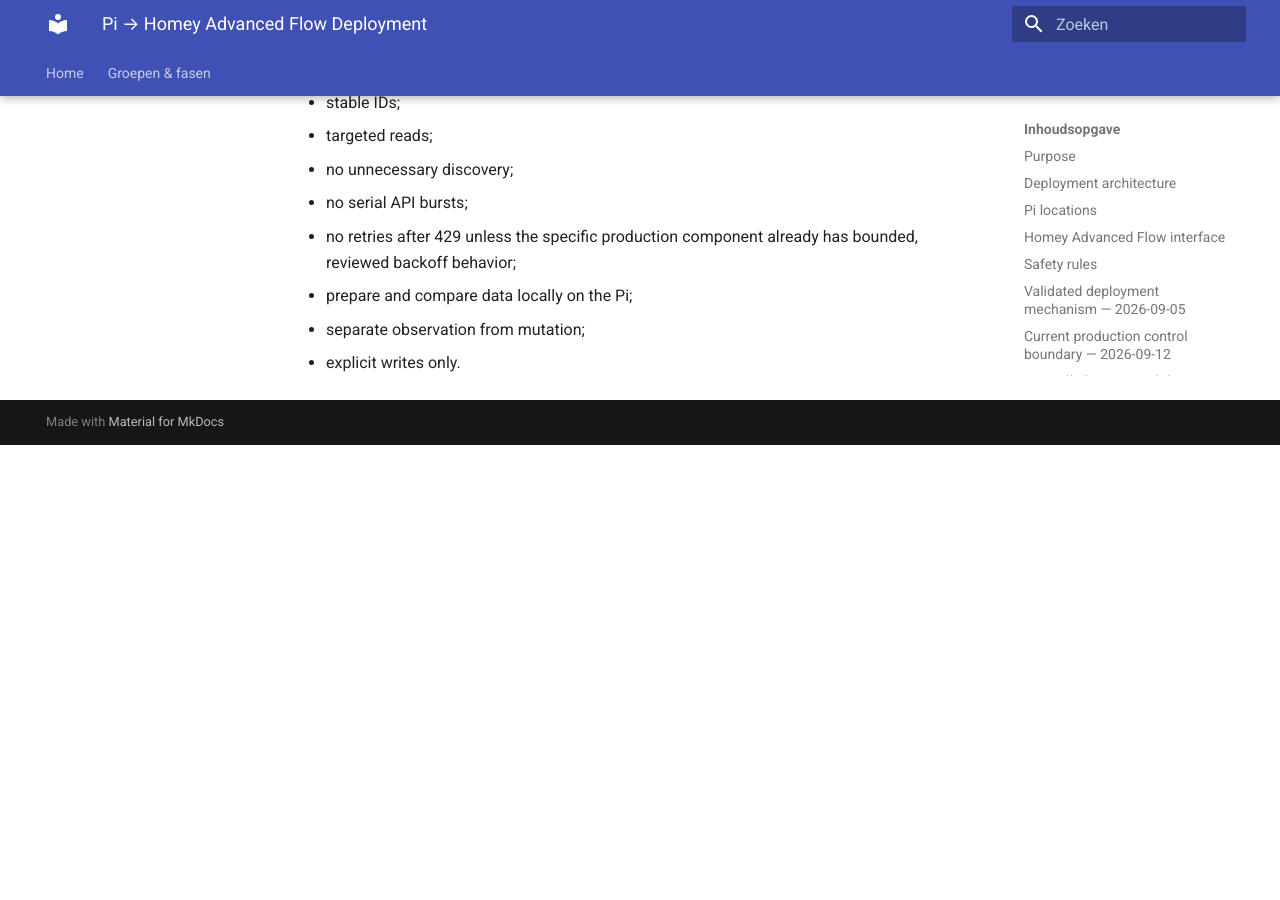
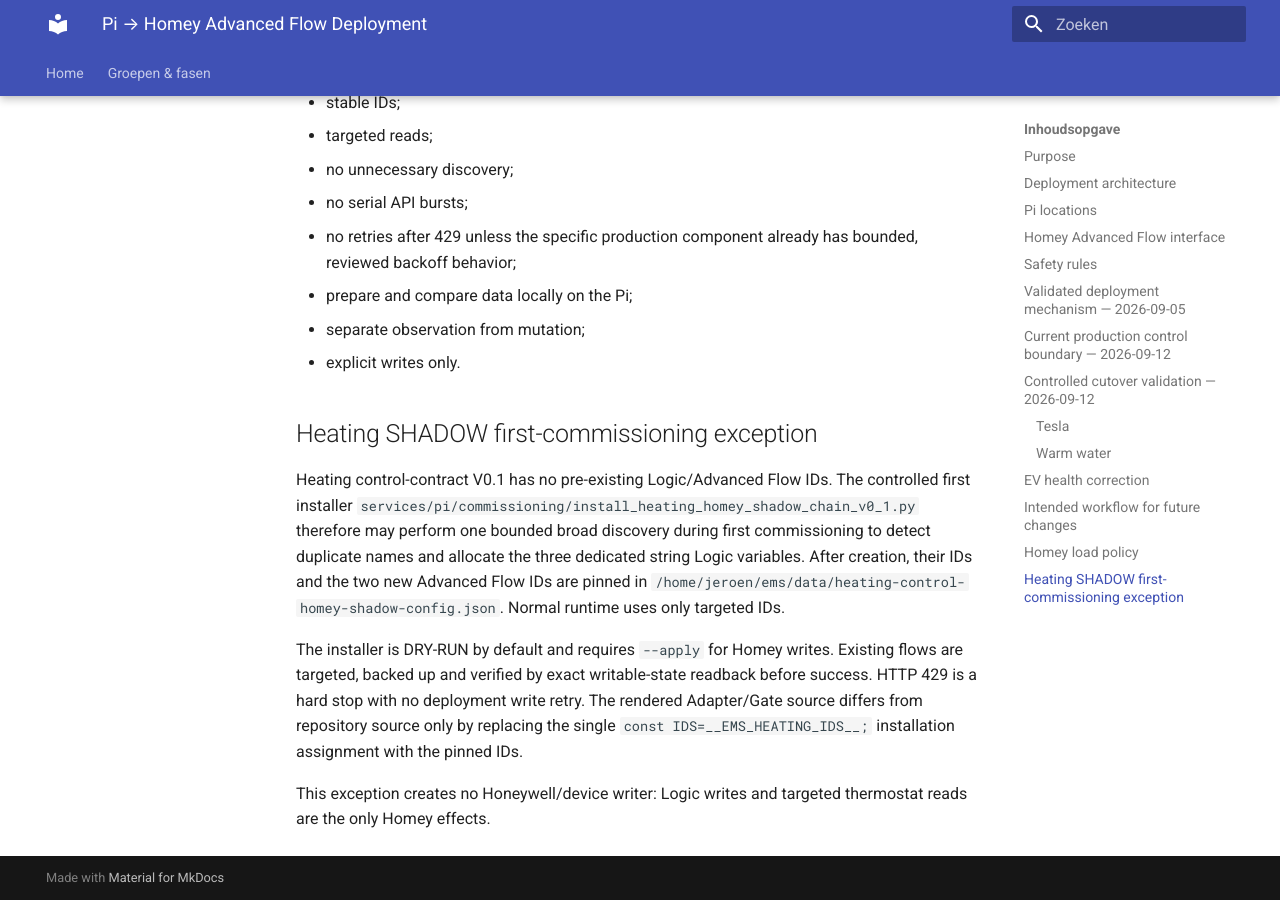
Before and after one commit to OnsKasteeltje/homey-energy-manual, an MkDocs documentation site: the page built from docs/architecture/pi-homey-flow-deployment.md, in a window 1280 px wide and 900 px high, scrolled down 5358 px. Built offline with MkDocs 1.6.1 and Material for MkDocs 9.7.7, drawn with Linux system fonts in a browser that asks for light colours; before the commit the page ends 5803 px from its top, so only the background shows below that.

Commit message:
docs(homey): document Heating shadow first commissioning

```diff
--- a/docs/architecture/pi-homey-flow-deployment.md
+++ b/docs/architecture/pi-homey-flow-deployment.md
@@ -219,3 +219,25 @@
 - prepare and compare data locally on the Pi;
 - separate observation from mutation;
 - explicit writes only.
+
+
+## Heating SHADOW first-commissioning exception
+
+Heating control-contract V0.1 has no pre-existing Logic/Advanced Flow IDs.
+The controlled first installer
+`services/pi/commissioning/install_heating_homey_shadow_chain_v0_1.py`
+therefore may perform one bounded broad discovery during first commissioning to
+detect duplicate names and allocate the three dedicated string Logic variables.
+After creation, their IDs and the two new Advanced Flow IDs are pinned in
+`/home/jeroen/ems/data/heating-control-homey-shadow-config.json`. Normal
+runtime uses only targeted IDs.
+
+The installer is DRY-RUN by default and requires `--apply` for Homey writes.
+Existing flows are targeted, backed up and verified by exact writable-state
+readback before success. HTTP 429 is a hard stop with no deployment write retry.
+The rendered Adapter/Gate source differs from repository source only by replacing
+the single `const IDS=__EMS_HEATING_IDS__;` installation assignment with the
+pinned IDs.
+
+This exception creates no Honeywell/device writer: Logic writes and targeted
+thermostat reads are the only Homey effects.
```
